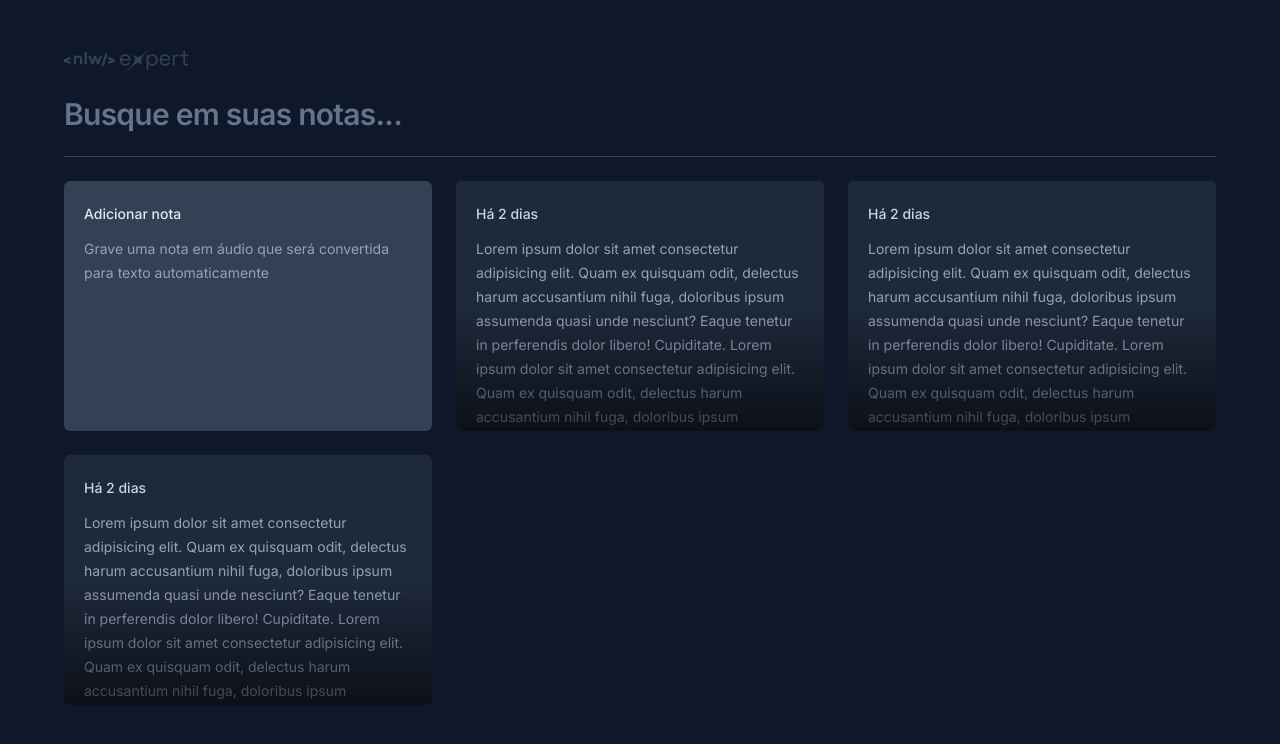
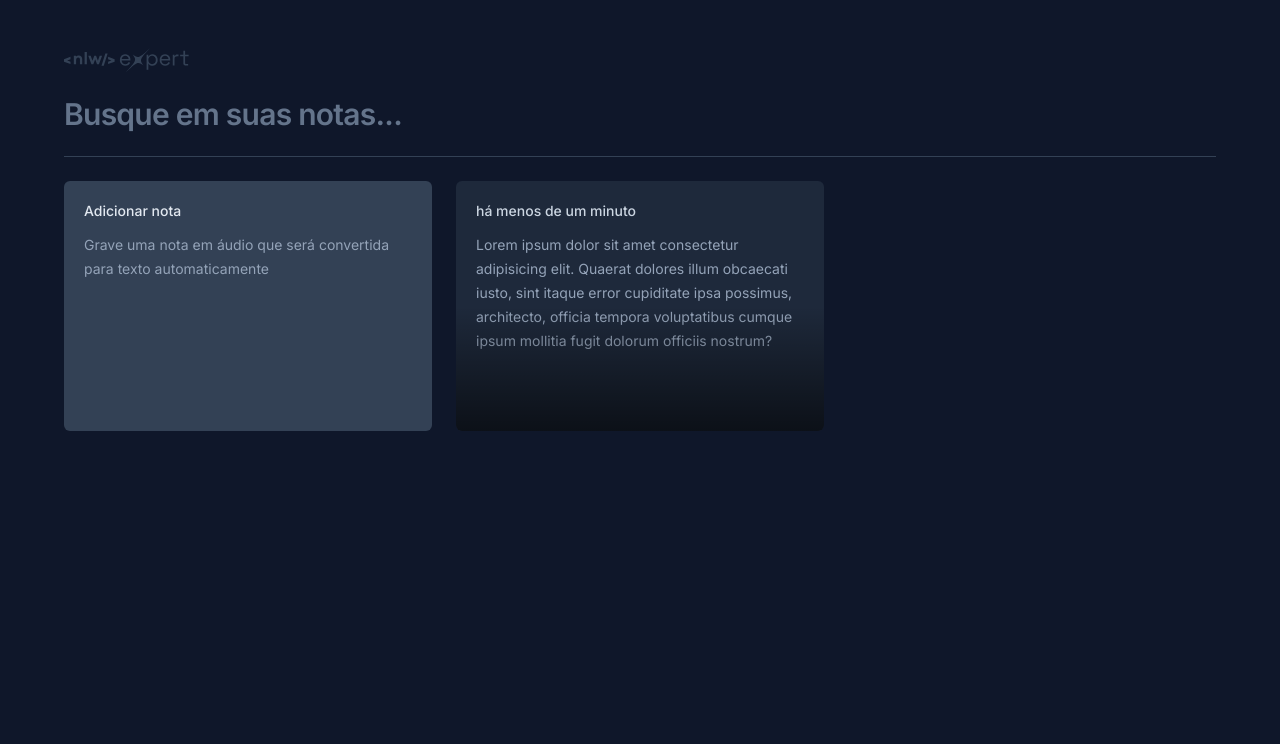
Before and after one commit to carlos-HFC/nlw-expert-notes, a React (Vite) app: page / in a window 1280 px wide. Shown: the top 744 px of the page. Built offline with nearby package versions, Linux system fonts and the light colour scheme.

Commit message:
feat: open dialog on card click

```diff
--- a/src/app.tsx
+++ b/src/app.tsx
@@ -2,6 +2,11 @@ import { NewNoteCard } from "@/components/new-note-card";
 import { NoteCard } from "@/components/note-card";
 
 import logo from '@/assets/logo-nlw-expert.svg';
+
+const NOTE = {
+  date: new Date(),
+  content: "Lorem ipsum dolor sit amet consectetur adipisicing elit. Quaerat dolores illum obcaecati iusto, sint itaque error cupiditate ipsa possimus, architecto, officia tempora voluptatibus cumque ipsum mollitia fugit dolorum officiis nostrum?"
+};
 
 export function App() {
   return (
@@ -24,9 +29,7 @@ export function App() {
       <div className="grid grid-cols-3 gap-6 auto-rows-[250px]">
         <NewNoteCard />
 
-        <NoteCard />
-        <NoteCard />
-        <NoteCard />
+        <NoteCard note={NOTE} />
       </div>
     </div>
   );
--- a/src/components/new-note-card.tsx
+++ b/src/components/new-note-card.tsx
@@ -1,12 +1,78 @@
+import * as Dialog from '@radix-ui/react-dialog';
+import { XIcon } from "lucide-react";
+import { ChangeEvent, FormEvent, useState } from "react";
+import { toast } from "sonner";
+
 export function NewNoteCard() {
+  const [shouldShowOnboarding, setShouldShowOnboarding] = useState(true);
+  const [content, setContent] = useState("");
+
+  function handleStartEditor() {
+    setShouldShowOnboarding(false);
+  }
+
+  function handleContentChange(event: ChangeEvent<HTMLTextAreaElement>) {
+    setContent(event.target.value);
+    if (event.target.value === '') setShouldShowOnboarding(true);
+  }
+
+  function handleSaveNote(event: FormEvent) {
+    event.preventDefault();
+
+    toast.success("Nota criada com sucesso!");
+  }
+
   return (
-    <div className="rounded-md bg-slate-700 p-5 space-y-3">
+    <Dialog.Root>
+      <Dialog.Trigger className="rounded-md bg-slate-700 p-5 flex flex-col gap-3 text-left outline-none ring-slate-600 hover:ring-2 focus-visible:ring-2 focus-visible:ring-lime-400">
         <span className="text-sm font-medium text-slate-200">
           Adicionar nota
         </span>
         <p className="text-sm leading-6 text-slate-400">
           Grave uma nota em áudio que será convertida para texto automaticamente
         </p>
+      </Dialog.Trigger>
+
+      <Dialog.Portal>
+        <Dialog.Overlay className="inset-0 fixed bg-black/50" />
+        <Dialog.Content className="fixed left-1/2 top-1/2 -translate-x-1/2 -translate-y-1/2 bg-slate-700 rounded-md max-w-[640px] w-full flex flex-col outline-none h-[60vh] overflow-hidden">
+          <Dialog.Close className="absolute right-0 top-0 bg-slate-800 p-1.5 text-slate-400 hover:text-slate-100 outline-none">
+            <XIcon size={20} />
+          </Dialog.Close>
+
+          <form
+            className="flex-1 flex flex-col"
+            onSubmit={handleSaveNote}
+          >
+            <div className="flex flex-1 flex-col gap-3 p-5">
+              <span className="text-sm font-medium text-slate-300">
+                Adicionar nota
+              </span>
+
+              {shouldShowOnboarding
+                ? (
+                  <p className="text-sm leading-6 text-slate-400">
+                    Comece <button type="button" className="font-medium text-lime-400 hover:text-lime-500">gravando uma nota</button> em áudio ou se preferir <button type="button" onClick={handleStartEditor} className="font-medium text-lime-400 hover:text-lime-500">utilize apenas texto</button>.
+                  </p>
+                ) : (
+                  <textarea
+                    autoFocus
+                    className="text-sm leading-6 text-slate-400 bg-transparent resize-none flex-1 outline-none"
+                    value={content}
+                    onChange={handleContentChange}
+                  />
+                )}
             </div>
+
+            <button
+              type="submit"
+              className="w-full bg-lime-400 py-4 text-center text-sm text-lime-950 outline-none hover:bg-lime-500"
+            >
+              Salvar nota
+            </button>
+          </form>
+        </Dialog.Content>
+      </Dialog.Portal>
+    </Dialog.Root>
   );
 }
--- a/src/components/note-card.tsx
+++ b/src/components/note-card.tsx
@@ -1,15 +1,53 @@
-export function NoteCard() {
+import * as Dialog from '@radix-ui/react-dialog';
+import { formatDistanceToNow } from "date-fns";
+import { ptBR } from "date-fns/locale";
+import { XIcon } from "lucide-react";
+
+interface NoteCardProps {
+  note: {
+    date: Date;
+    content: string;
+  };
+}
+
+export function NoteCard(props: Readonly<NoteCardProps>) {
   return (
-    <button className="rounded-md bg-slate-800 p-5 space-y-3 outline-none overflow-hidden relative text-left ring-slate-600 hover:ring-2 focus-visible:ring-2 focus-visible:ring-lime-400">
+    <Dialog.Root>
+      <Dialog.Trigger className="rounded-md bg-slate-800 p-5 flex flex-col gap-3 outline-none overflow-hidden relative text-left ring-slate-600 hover:ring-2 focus-visible:ring-2 focus-visible:ring-lime-400">
         <span className="text-sm font-medium text-slate-300">
-        Há 2 dias
+          {formatDistanceToNow(props.note.date, { locale: ptBR, addSuffix: true })}
         </span>
         <p className="text-sm leading-6 text-slate-400">
-        Lorem ipsum dolor sit amet consectetur adipisicing elit. Quam ex quisquam odit, delectus harum accusantium nihil fuga, doloribus ipsum assumenda quasi unde nesciunt? Eaque tenetur in perferendis dolor libero! Cupiditate.
-        Lorem ipsum dolor sit amet consectetur adipisicing elit. Quam ex quisquam odit, delectus harum accusantium nihil fuga, doloribus ipsum assumenda quasi unde nesciunt? Eaque tenetur in perferendis dolor libero! Cupiditate.
+          {props.note.content}
         </p>
 
         <div className="absolute bottom-0 left-0 right-0 h-1/2 bg-gradient-to-t from-black/60 to-black/0 pointer-events-none" />
+      </Dialog.Trigger>
+
+      <Dialog.Portal>
+        <Dialog.Overlay className="inset-0 fixed bg-black/50" />
+        <Dialog.Content className="fixed left-1/2 top-1/2 -translate-x-1/2 -translate-y-1/2 bg-slate-700 rounded-md max-w-[640px] w-full flex flex-col outline-none h-[60vh] overflow-hidden">
+          <Dialog.Close className="absolute right-0 top-0 bg-slate-800 p-1.5 text-slate-400 hover:text-slate-100 outline-none">
+            <XIcon size={20} />
+          </Dialog.Close>
+
+          <div className="flex flex-1 flex-col gap-3 p-5">
+            <span className="text-sm font-medium text-slate-300">
+              {formatDistanceToNow(props.note.date, { locale: ptBR, addSuffix: true })}
+            </span>
+            <p className="text-sm leading-6 text-slate-400">
+              {props.note.content}
+            </p>
+          </div>
+
+          <button
+            type="button"
+            className="w-full bg-slate-800 py-4 text-center text-sm text-slate-300 outline-none group"
+          >
+            Desejar <span className="text-red-400 group-hover:underline">apagar essa nota</span>?
           </button>
+        </Dialog.Content>
+      </Dialog.Portal>
+    </Dialog.Root>
   );
 }
```
Lines whose indentation alone changed are shown as unchanged.
